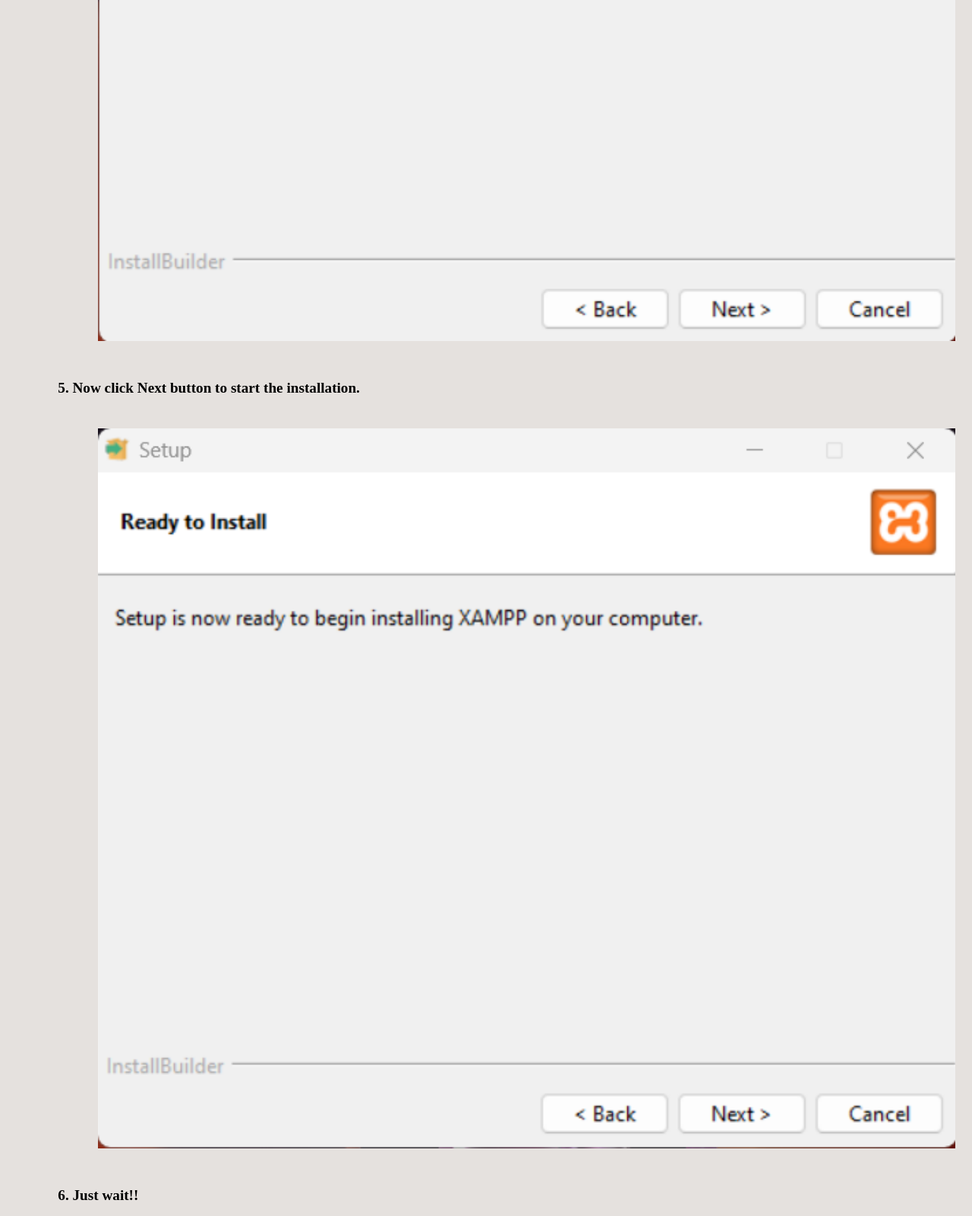
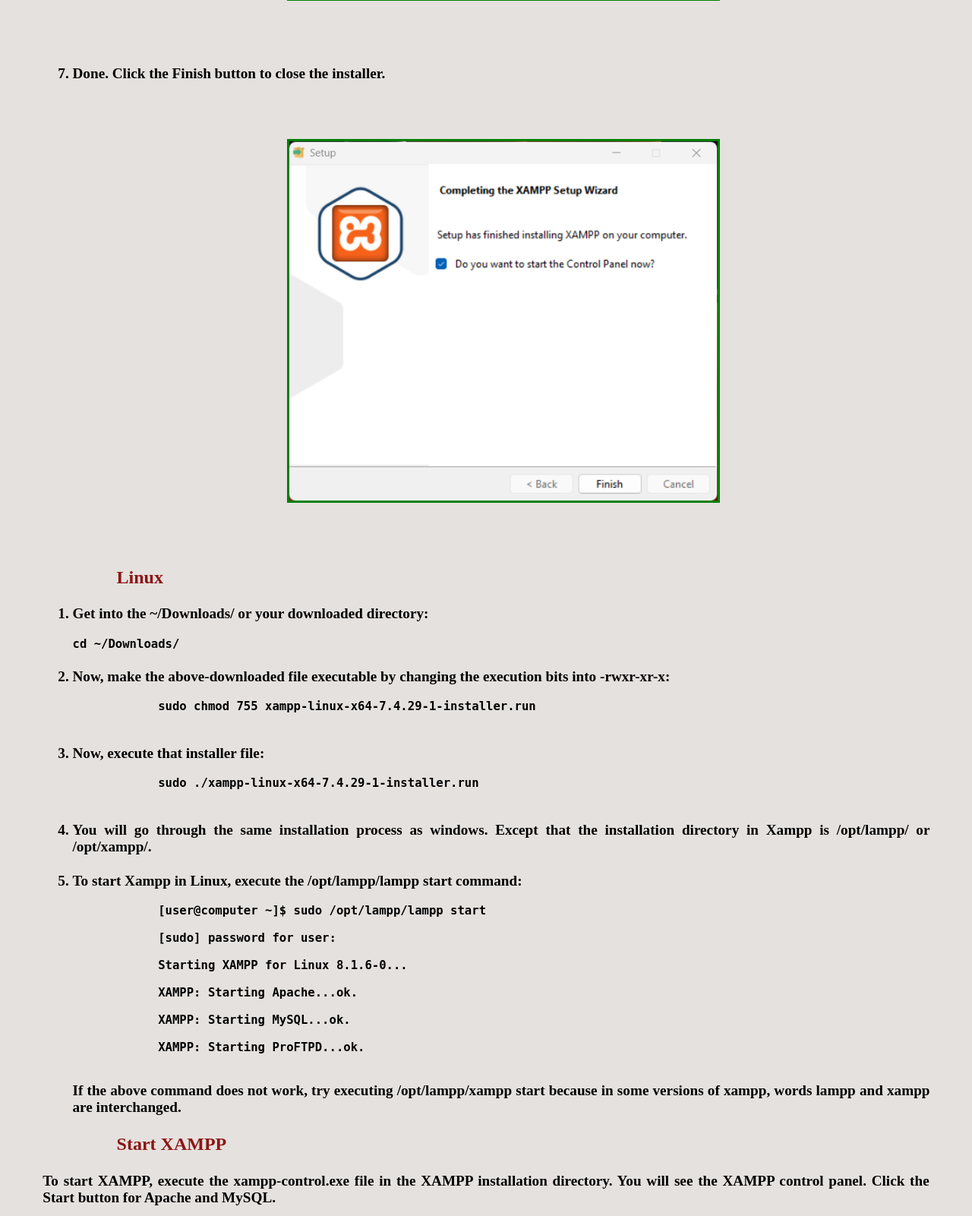
Before and after one commit to MAMahmoudi/Web_Development_Course, a PHP site: page /Lab_1.html in a window 1280 px wide; the page is wider, and only the part inside the window is pictured. Shown: the part 4899-6500 px from the top of that part at 76% size. Run offline with PHP 8.4, Linux system fonts and the light colour scheme; some libraries are stand-ins or nearby versions; some web fonts are replaced.

Commit message:
Lab_1 done

```diff
--- a/Lab_1.html
+++ b/Lab_1.html
@@ -7,6 +7,9 @@
   <link rel="stylesheet" href="SRC/CSS/Styles.css" />
   <link rel="stylesheet" href="SRC/CSS/HTML.css" />
   <link rel="stylesheet" href="SRC/CSS/Nav_Bar.css" />
+  <link rel="stylesheet" href="https://cdnjs.cloudflare.com/ajax/libs/font-awesome/6.4.2/css/all.min.css"
+    integrity="sha512-z3gLpd7yknf1YoNbCzqRKc4qyor8gaKU1qmn+CShxbuBusANI9QpRohGBreCFkKxLhei6S9CQXFEbbKuqLg0DA=="
+    crossorigin="anonymous" referrerpolicy="no-referrer" />
   <title>Lab 1: Installation</title>
 </head>
 
@@ -21,7 +24,7 @@
         <a href="https://www.apachefriends.org/">https://www.apachefriends.org/</a><br /><br />
         Download the version of XAMPP for your operating system.
       </h3>
-      <img class="Big_Image" src="SRC/IMAGES/Lab_1/XAMPP_Download.png" alt="XAMPP_Download" />
+      <img class="Smaller_Image" src="SRC/IMAGES/Lab_1/XAMPP_Download.png" alt="XAMPP_Download" />
       <h2 class="Section_Title">Windows</h2>
       <ol>
         <li class="description">
@@ -29,7 +32,7 @@
             Get into your downloaded directory and execute the installer file.
             You will see a Welcome Screen. Click Next button to continue.
           </p>
-          <img class="Small_Image" src="SRC/IMAGES/Lab_1/XAMPP_Installation_1.png" alt="XAMPP_Download" />
+          <img class="Smaller_Image" src="SRC/IMAGES/Lab_1/XAMPP_Installation_1.png" alt="XAMPP_Download" />
         </li>
         <li class="description">
           <p>
@@ -37,7 +40,7 @@
             will advise you to leave the recommended ticks. Click Next button
             to continue.
           </p>
-          <img class="Small_Image" src="SRC/IMAGES/Lab_1/XAMPP_Installation_2.png" alt="XAMPP_Download" />
+          <img class="Smaller_Image" src="SRC/IMAGES/Lab_1/XAMPP_Installation_2.png" alt="XAMPP_Download" />
         </li>
         <li class="description">
           <p>
@@ -45,47 +48,47 @@
             another directory. But it is preferable to leave it as it is.
             Click Next button to continue.
           </p>
-          <img class="Small_Image" src="SRC/IMAGES/Lab_1/XAMPP_Installation_3.png" alt="XAMPP_Download" />
+          <img class="Smaller_Image" src="SRC/IMAGES/Lab_1/XAMPP_Installation_3.png" alt="XAMPP_Download" />
         </li>
         <li class="description">
           <p>
             Choose your preferred language. Click Next button to continue.
           </p>
-          <img class="Small_Image" src="SRC/IMAGES/Lab_1/XAMPP_Installation_4.png" alt="XAMPP_Download" />
+          <img class="Smaller_Image" src="SRC/IMAGES/Lab_1/XAMPP_Installation_4.png" alt="XAMPP_Download" />
         </li>
         <li class="description">
           <p>Now click Next button to start the installation.</p>
-          <img class="Small_Image" src="SRC/IMAGES/Lab_1/XAMPP_Installation_5.png" alt="XAMPP_Download" />
+          <img class="Smaller_Image" src="SRC/IMAGES/Lab_1/XAMPP_Installation_5.png" alt="XAMPP_Download" />
         </li>
         <li class="description">
           <p>Just wait!!</p>
-          <img class="Small_Image" src="SRC/IMAGES/Lab_1/XAMPP_Installation_6.png" alt="XAMPP_Download" />
+          <img class="Smaller_Image" src="SRC/IMAGES/Lab_1/XAMPP_Installation_6.png" alt="XAMPP_Download" />
         </li>
         <li class="description">
           <p>Done. Click the Finish button to close the installer.</p>
-          <img class="Small_Image" src="SRC/IMAGES/Lab_1/XAMPP_Installation_7.png" alt="XAMPP_Download" />
+          <img class="Smaller_Image" src="SRC/IMAGES/Lab_1/XAMPP_Installation_7.png" alt="XAMPP_Download" />
         </li>
       </ol>
       <h2 class="Section_Title">Linux</h2>
       <ol>
         <li class="description">
           <p>Get into the ~/Downloads/ or your downloaded directory:</p>
-          <div class="Definitions HTML_demo">cd ~/Downloads/</div>
+          <pre class="prettyprint">cd ~/Downloads/</pre>
         </li>
         <li class="description">
           <p>
             Now, make the above-downloaded file executable by changing the
             execution bits into -rwxr-xr-x:
           </p>
-          <div class="Definitions HTML_demo">
+          <pre class="prettyprint">
             sudo chmod 755 xampp-linux-x64-7.4.29-1-installer.run
-          </div>
+          </pre>
         </li>
         <li class="description">
           <p>Now, execute that installer file:</p>
-          <div class="Definitions HTML_demo">
+          <pre class="prettyprint">
             sudo ./xampp-linux-x64-7.4.29-1-installer.run
-          </div>
+          </pre>
         </li>
         <li class="description">
           <p>
@@ -99,14 +102,14 @@
             To start Xampp in Linux, execute the /opt/lampp/lampp start
             command:
           </p>
-          <div class="Definitions HTML_demo">
+          <pre class="prettyprint">
             [user@computer ~]$ sudo /opt/lampp/lampp start <br />
             [sudo] password for user: <br />
             Starting XAMPP for Linux 8.1.6-0... <br />
             XAMPP: Starting Apache...ok. <br />
             XAMPP: Starting MySQL...ok. <br />
             XAMPP: Starting ProFTPD...ok.
-          </div>
+          </pre>
           <p>
             If the above command does not work, try executing /opt/lampp/xampp
             start because in some versions of xampp, words lampp and xampp are
@@ -114,6 +117,13 @@
           </p>
         </li>
       </ol>
+      <h2 class="Section_Title">Start XAMPP</h2>
+      <h3 class="description">
+        To start XAMPP, execute the xampp-control.exe file in the XAMPP
+        installation directory. You will see the XAMPP control panel. Click
+        the Start button for Apache and MySQL.
+      </h3>
+      <img class="Smaller_Image" src="SRC/IMAGES/Lab_1/XAMPP_Control_Panel.png" alt="XAMPP_Control_Panel" />
       <h4 class="description">
         To confirm if xampp started and everything worked fine, open up your
         favorite web browser and go to the website
@@ -123,26 +133,47 @@
     </section>
     <section>
       <h1 class="Title">Homework: Requirements specification</h1>
-      <h4 class="description">
-        The goal of this Lab is to make you think about the specifications of
-        the website you are going to create in this course.<br /><br />
-        These specifications will give you a clear view about the structure of
-        the website, the information it will provide, and the users it will
-        target.<br /><br />
-      </h4>
-      <div class="Definitions HTML_demo">
-        <h1 class="opening_tag">Instructions:</h1>
-        <p class="Instructions">
-          For this lab homework, you will need to create a README file for the
-          website you are going to create in this course. The README file
-          should contain the sections shown below. <br /><br />
-          The README file should be uploaded to your GitHub repository.
-          <br /><br />
-          You can download a sample README file in the following link:
-          <a href="SRC/Download/README.md" download>Download a README file sample</a>
-        </p>
+      <div>
+        <h1>Instructions:</h1>
+        <div class="Instructions">
+          In this lab, you are asked to complete the following tasks:<br /><br />
+          <ol>
+            <li>
+              Write a README file for the website you are going to create in this
+              semester. The README file should include a clear description of the
+              services you are going to provide, the target audience, and the
+              goals of the website.
+            </li>
+            <li>
+              Your teacher will validate the README file or ask you to make some
+              changes.
+            </li>
+            <li>
+              Draw a site map for the website you are going to create in this
+              semester. The site map should include all the pages you are going to
+              create.
+            </li>
+            <li>
+              Divide the workload among your team members. Each team member
+              should be responsible for a specific part of the website. The
+              division of work should be included in the README file. This will
+              help you to avoid conflicts and misunderstandings among team
+              members. It will also help you to complete the project on time.
+              Your teacher will validate the division of work or ask you to make
+              some changes.
+            </li>
+            <li>
+              The course teacher will create a GitHub repository for your team.
+              You will need to upload the README file and the site map to the
+              GitHub repository. The repository should be shared with your teacher
+              and your team members.
+            </li>
+          </ol>
+          You can find bellow some questions that will help you to write the
+          README file. You can also find an example of a site map.
+        </div>
       </div>
-
+      <h2 class="Section_Title">Requirements specification questions:</h2>
       <ol>
         <li type="I">
           <h2>Who is this website for?</h2>
@@ -268,12 +299,25 @@
           <h2>Site maps:</h2>
         </li>
       </ol>
+      <h2 class="Section_Title">Site map example</h2>
       <img class="Big_Image" src="SRC/IMAGES/Lab_1/Site_maps.png" alt="Site_maps" />
     </section>
-    <a class="Title" href="SRC/Download/README.md" download>Download a README file sample</a>
   </main>
 
+  <footer class="Inter_Pages">
+    <a href="Lab_0.html" class="Arrow">
+      <i class="fa-solid fa-angles-left fa-beat fa-2xl"></i>
+      <h1>Lab 0</h1>
+    </a>
+    <a href="Lab_2.html" class="Arrow">
+      <h1>Lab 2</h1><i class="fa-solid fa-angles-right fa-beat fa-2xl"></i>
+    </a>
+  </footer>
+  <script
+    src="https://cdn.jsdelivr.net/gh/google/code-prettify@master/loader/run_prettify.js?lang=c&amp;skin=sunburst"></script>
   <script src="SRC/JS/Script.js" type="module"></script>
+  <script
+    src="https://cdn.jsdelivr.net/gh/google/code-prettify@master/loader/run_prettify.js?lang=c&amp;skin=sunburst"></script>
 </body>
 
 </html>
--- a/SRC/CSS/Styles.css
+++ b/SRC/CSS/Styles.css
@@ -718,9 +718,9 @@
 }
 
 .Smaller_Image {
-  width: 60%;
+  width: 50%;
   height: auto;
-  margin: 5% 20% 5% 20%;
+  margin: 5% 25% 5% 25%;
   border: 3px solid green;
 }
 
@@ -797,9 +797,12 @@
 
 .Instructions {
   text-justify: justify;
-  color: #8c1515;
-  font-size: 1em;
+  color: #000000;
+  font-size: 1.5em;
   font-weight: bold;
+  background-color: rgb(255, 67, 3, 0.3);
+  border: 5px solid rgb(255, 67, 3);
+  padding: 20px;
 }
 .Definition_Title {
   color: #8c1515;
```
Also changed, not shown: SRC/IMAGES/Lab_1/XAMPP_Control_Panel.png (added).
